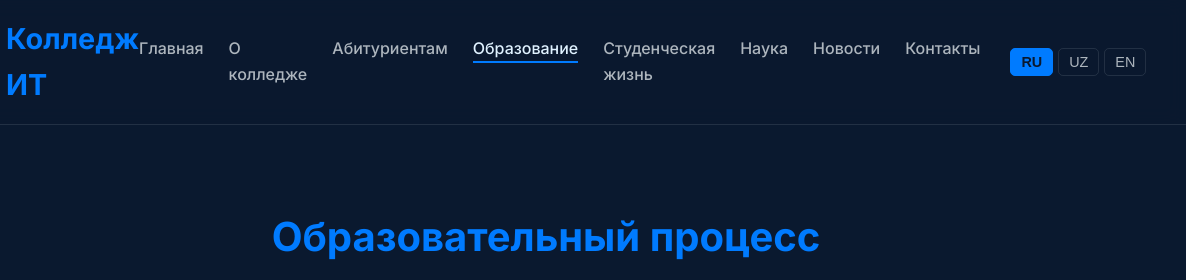
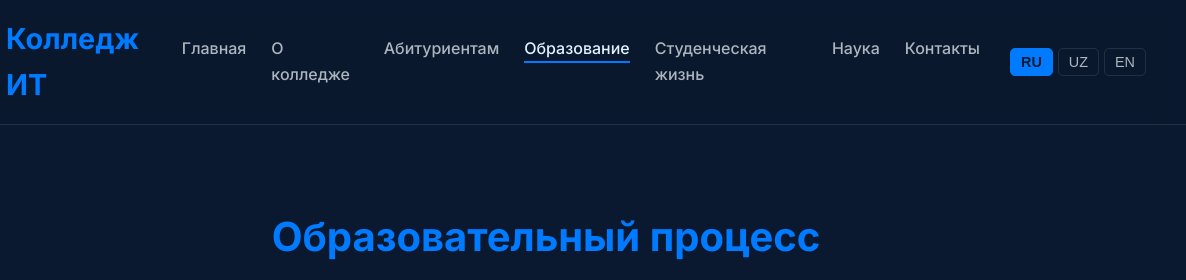
Before and after one commit to AkiPositiv/college_website, a plain HTML site: page education.html in a window 1280 px wide. Shown: the top 280 px of the page, 94-1280 px from the left. Drawn offline with Linux system fonts and the light colour scheme.

Commit message:
Update education.html

```diff
--- a/education.html
+++ b/education.html
@@ -10,7 +10,7 @@
 </head>
 <body>
     <div class="page-wrapper">
-        <!-- Шапка сайта -->
+                <!-- Шапка сайта -->
         <header class="header">
             <div class="container">
                 <a href="index.html" class="logo">
@@ -25,7 +25,7 @@
                         <li><a href="education.html" class="active" data-lang-ru="Образование" data-lang-uz="Ta'lim" data-lang-en="Education">Образование</a></li>
                         <li><a href="student-life.html" data-lang-ru="Студенческая жизнь" data-lang-uz="Talabalar hayoti" data-lang-en="Student Life">Студенческая жизнь</a></li>
                         <li><a href="research.html" data-lang-ru="Наука" data-lang-uz="Fan" data-lang-en="Science">Наука</a></li>
-                        <li><a href="news.html" data-lang-ru="Новости" data-lang-uz="Yangiliklar" data-lang-en="News">Новости</a></li>
+                        <!-- Ссылка на "Новости" удалена по запросу пользователя -->
                         <li><a href="contact.html" data-lang-ru="Контакты" data-lang-uz="Aloqa" data-lang-en="Contacts">Контакты</a></li>
                     </ul>
                     <div class="lang-switcher">
@@ -41,6 +41,7 @@
                 </nav>
             </div>
         </header>
+
 
         <!-- Основное содержимое страницы "Образование" -->
         <main class="content-section education-page-content">
```
